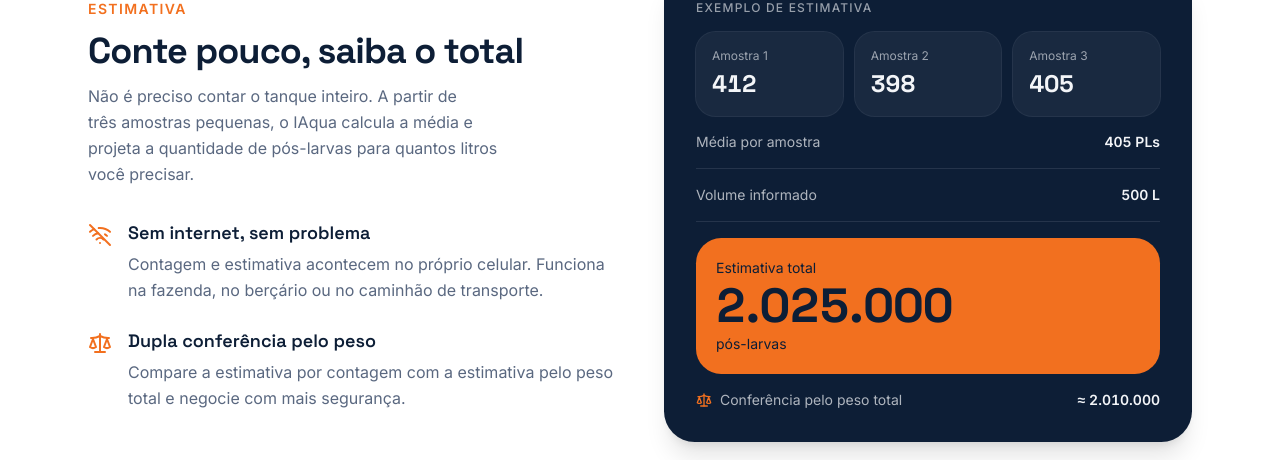
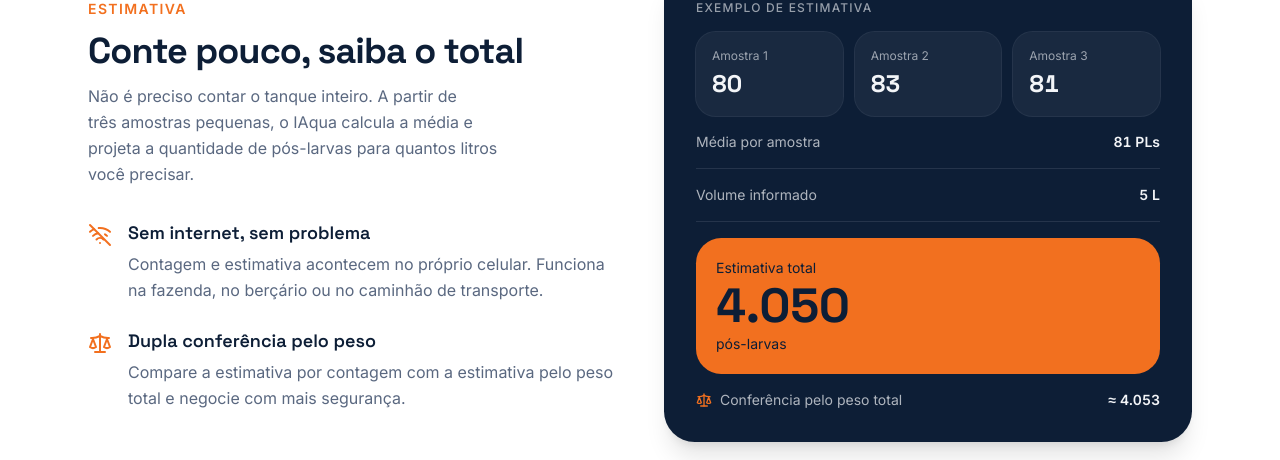
Before and after one commit to Jeivizz/IAquaLandingPage, a Next.js app: page / in a window 1280 px wide. Shown: the part 1920-2380 px from the top of the page. Built offline with nearby package versions, Linux system fonts and the light colour scheme.

Commit message:
Fixed example estimate

```diff
--- a/components/estimate.tsx
+++ b/components/estimate.tsx
@@ -1,9 +1,9 @@
 import { Scale, WifiOff } from 'lucide-react'
 
 const samples = [
-  { label: 'Amostra 1', count: 412 },
-  { label: 'Amostra 2', count: 398 },
-  { label: 'Amostra 3', count: 405 },
+  { label: 'Amostra 1', count: 80 },
+  { label: 'Amostra 2', count: 83 },
+  { label: 'Amostra 3', count: 81 },
 ]
 
 const highlights = [
@@ -80,16 +80,16 @@ export function Estimate() {
           </dl>
           <div className="flex items-center justify-between border-b border-navy-foreground/10 pb-4 text-sm">
             <span className="text-navy-foreground/70">Média por amostra</span>
-            <span className="font-semibold tabular-nums">405 PLs</span>
+            <span className="font-semibold tabular-nums">81 PLs</span>
           </div>
           <div className="flex items-center justify-between border-b border-navy-foreground/10 pb-4 text-sm">
             <span className="text-navy-foreground/70">Volume informado</span>
-            <span className="font-semibold tabular-nums">500 L</span>
+            <span className="font-semibold tabular-nums">5 L</span>
           </div>
           <div className="flex flex-col gap-1 rounded-2xl bg-primary p-5 text-primary-foreground">
             <span className="text-sm">Estimativa total</span>
             <span className="font-display text-4xl font-bold tabular-nums md:text-5xl">
-              2.025.000
+              4.050
             </span>
             <span className="text-sm">pós-larvas</span>
           </div>
@@ -98,7 +98,7 @@ export function Estimate() {
               <Scale className="size-4 text-primary" aria-hidden="true" />
               Conferência pelo peso total
             </span>
-            <span className="font-semibold tabular-nums">≈ 2.010.000</span>
+            <span className="font-semibold tabular-nums">≈ 4.053</span>
           </div>
         </figure>
       </div>
```
